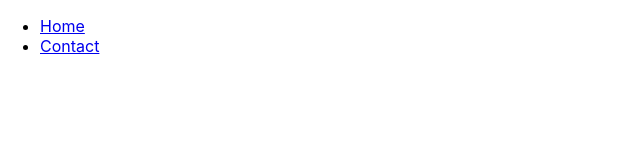
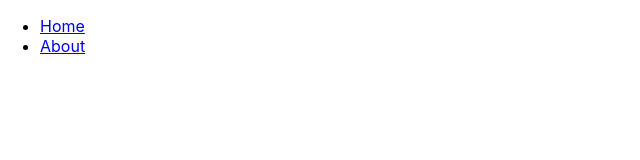
Before and after one commit to JacobBrown0811/Mystery-Educator-, a React (Create React App) app in the folder frontend/: page /about in a window 1280 px wide. Before the commit this address had no page. Shown: the top 160 px of the page, without its empty margins (0-640 px from the left). Built offline with nearby package versions, Linux system fonts and the light colour scheme.

Commit message:
contact changed to about

```diff
--- a/frontend/src/App.js
+++ b/frontend/src/App.js
@@ -2,7 +2,7 @@
 import "./App.css";
 import NavBar from "./components/NavBarComponent";
 import Home from "./pages/Home";
-import Contact from "./pages/Contact";
+import About from "./pages/About";
 
 function App() {
   return (
@@ -11,7 +11,7 @@
       <main>
         <Routes>
           <Route path="/" element={<Home />} />
-          <Route path="/contact" element={<Contact />} />
+          <Route path="/about" element={<About />} />
         </Routes>
       </main>
     </Router>
--- a/frontend/src/components/NavBarComponent.jsx
+++ b/frontend/src/components/NavBarComponent.jsx
@@ -9,7 +9,7 @@
           <Link to="/">Home</Link>
         </li>
         <li>
-          <Link to="/contact">Contact</Link>
+          <Link to="/about">About</Link>
         </li>
       </ul>
     </nav>
--- /dev/null
+++ b/frontend/src/pages/About.jsx
@@ -0,0 +1,3 @@
+const About = () => {};
+
+export default About;
--- a/frontend/src/pages/Contact.jsx
+++ /dev/null
@@ -1,3 +0,0 @@
-const Contact = () => {};
-
-export default Contact;
```
